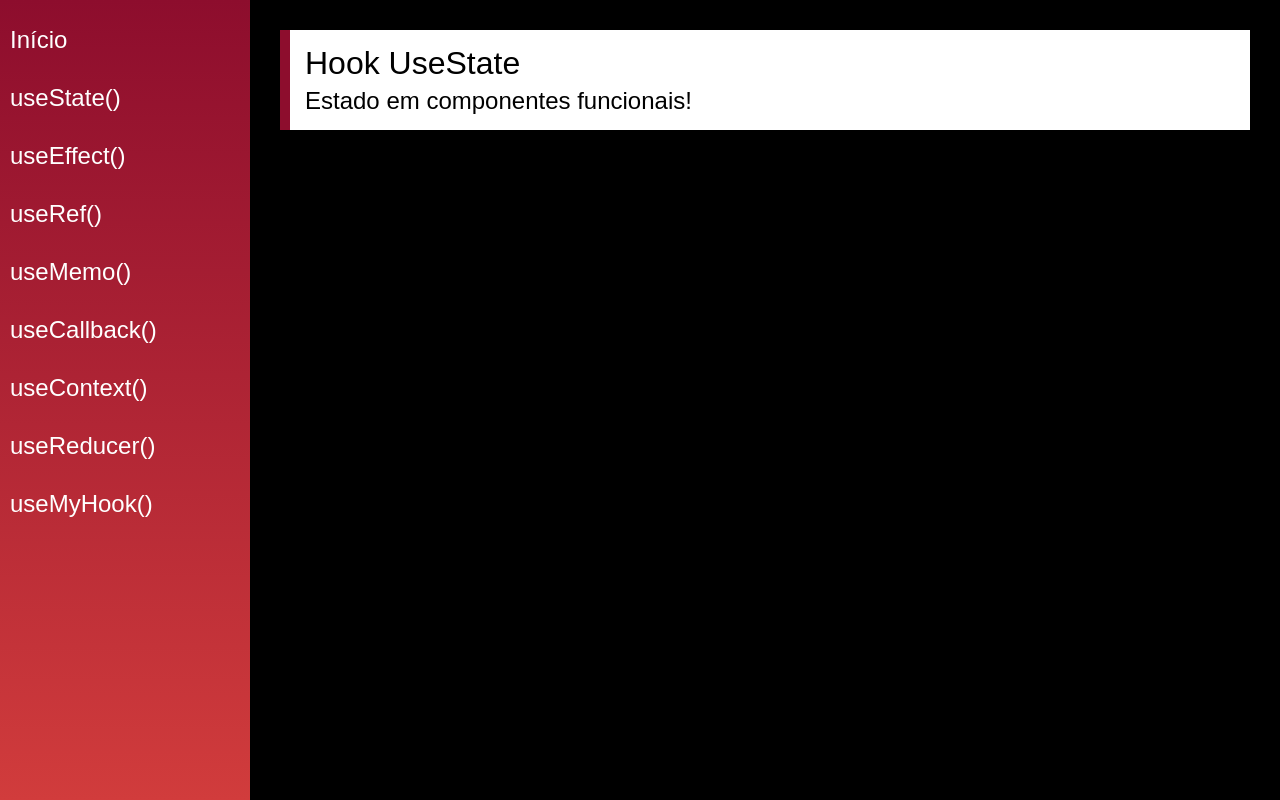
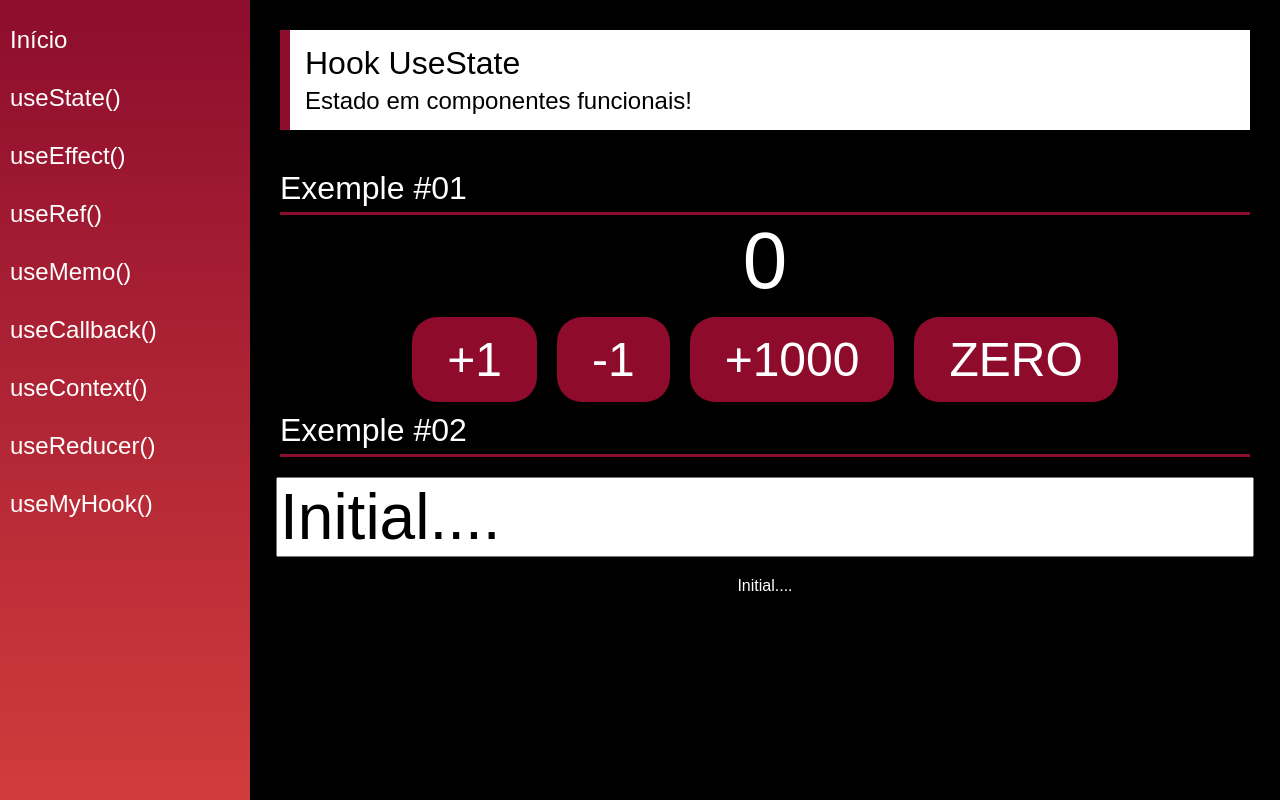
Before and after one commit to gabrielDpadua21/hooks, a React (Create React App) app: page /useState in a window 1280 px wide. Built offline with nearby package versions, Linux system fonts and the light colour scheme.

Commit message:
UseState Hook

```diff
--- a/src/views/examples/UseState.jsx
+++ b/src/views/examples/UseState.jsx
@@ -1,13 +1,50 @@
-import React from 'react'
+import React, { useState } from 'react'
 import PageTitle from '../../components/layout/PageTitle'
+import SectionTitle from '../../components/layout/SectionTitle';
 
 const UseState = (props) => {
+
+    const [count, setCount] = useState(0);
+    const [name, setName] = useState("Initial....");
+
     return (
         <div className="UseState">
             <PageTitle
                 title="Hook UseState"
                 subtitle="Estado em componentes funcionais!"
             />
+
+            <SectionTitle title="Exemple #01"/>
+
+            <div className="center">
+              <span className="text">{count}</span>
+              <div>
+                <button className="btn" onClick={() => setCount(count + 1)}>
+                    +1
+                </button>
+                <button className="btn" onClick={() => setCount(count - 1)}>
+                    -1
+                </button>
+                <button className="btn" onClick={() => setCount(current => current + 1000)}>
+                    +1000
+                </button>
+                <button className="btn" onClick={() => setCount(0)}>
+                    ZERO
+                </button>
+              </div>
+            </div>
+
+            <SectionTitle title="Exemple #02"/>
+
+            <div className="center">
+                <input
+                    type="text"
+                    className="input"
+                    value={name}
+                    onChange={e => setName(e.target.value)}
+                />
+                <span>{name}</span>
+            </div>
         </div>
     )
 }
```
